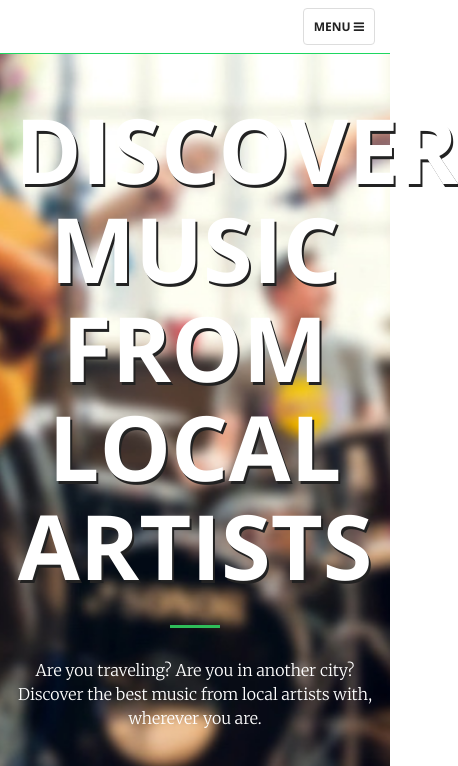
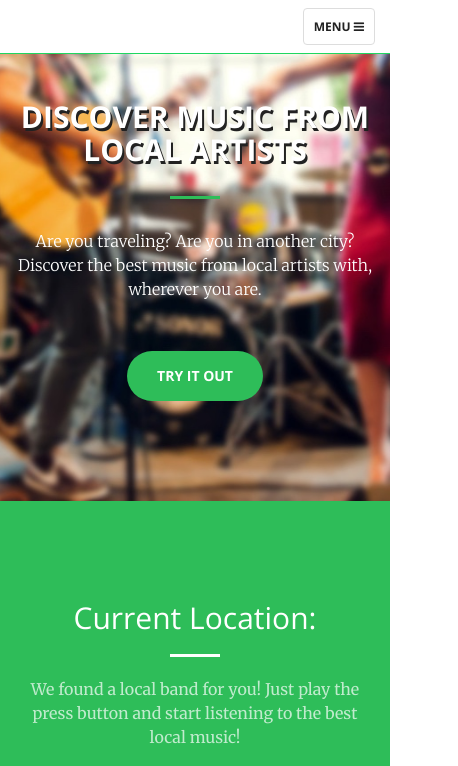
Before and after one commit to GuilleVENT/LocalMusicDiscovery, a website: page web/index.html in a window 390 px wide. Shown: the top 766 px of the page, 458 px wide, since content can reach past the window. Drawn offline with nearby package versions, Linux system fonts and the light colour scheme.

Commit message:
Header responsive

```diff
--- a/web/index.html
+++ b/web/index.html
@@ -65,7 +65,7 @@
     <header>
         <div class="header-content">
             <div class="header-content-inner">
-                <h1 id="homeHeading" style="color: white; border-radius: 6px; text-shadow: 2px 3px #222222; font-size: 90px" >Discover music from local artists</h1>
+                <h1 id="homeHeading" style="color: white; border-radius: 6px; text-shadow: 2px 3px #222222; " >Discover music from local artists</h1>
                 <hr>
                 <p style="color: white">Are you traveling? Are you in another city? Discover the best music from local artists with, wherever you are.</p>
                 <a href="#about" onClick="changeSong()"  class="btn btn-primary btn-xl page-scroll" >Try it out</a>
```
